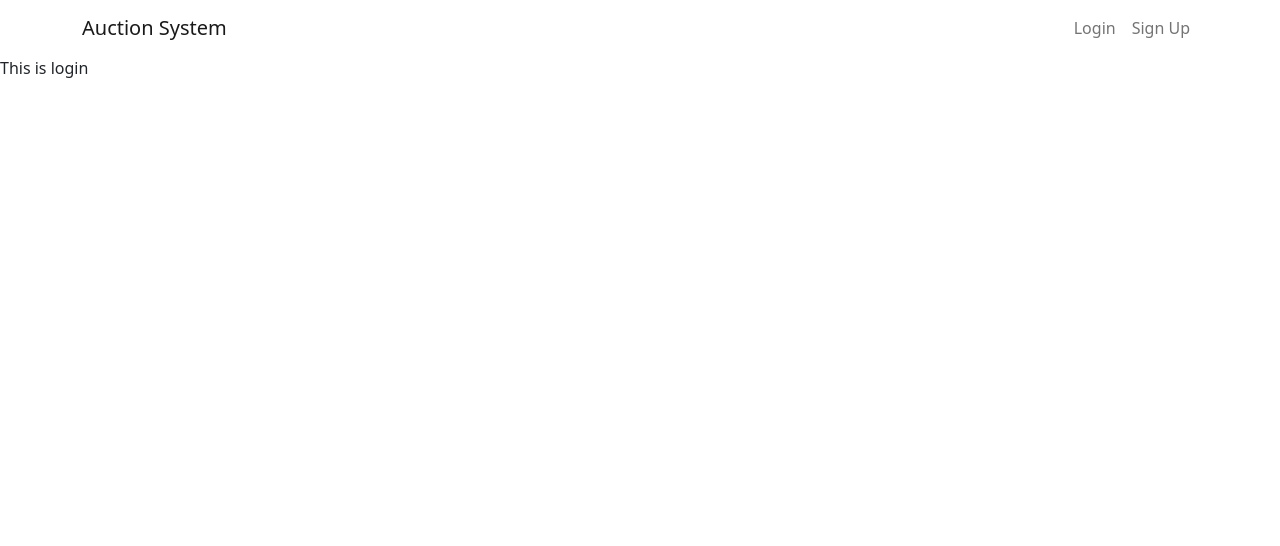
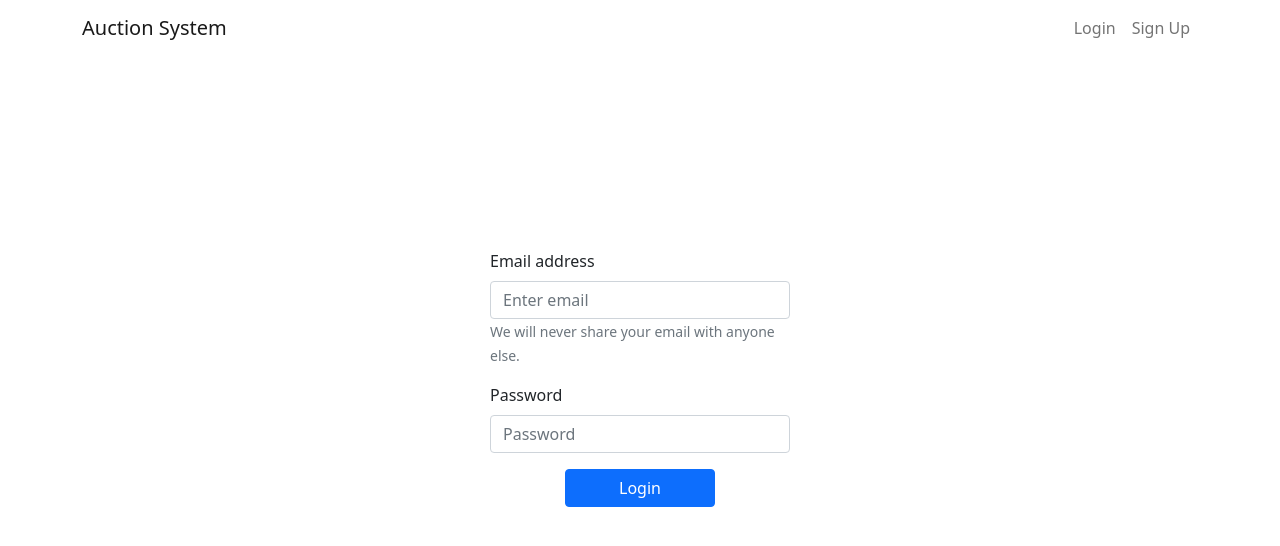
Before and after one commit to Sowmiya-Mani/frontend, a React (Create React App) app: page /login in a window 1280 px wide. Shown: the top 546 px of the page. Built offline with nearby package versions, Linux system fonts and the light colour scheme.

Commit message:
Made a basic login page design

```diff
--- a/src/routes/Login/Login.jsx
+++ b/src/routes/Login/Login.jsx
@@ -1,12 +1,31 @@
 import React from "react";
 import NavigationBar from "../../components/NavigationBar";
-import "./Login.scss";
+import { Container, Form, Button } from "react-bootstrap";
+import styles from "./Login.module.scss";
 
 function Login() {
   return (
     <div>
       <NavigationBar />
-      This is login
+      <Container className={styles.container}>
+        <Form className={styles.form}>
+          <Form.Group className="mb-3" controlId="formBasicEmail">
+            <Form.Label>Email address</Form.Label>
+            <Form.Control type="email" placeholder="Enter email" />
+            <Form.Text className="text-muted">
+              We will never share your email with anyone else.
+            </Form.Text>
+          </Form.Group>
+
+          <Form.Group className="mb-3" controlId="formBasicPassword">
+            <Form.Label>Password</Form.Label>
+            <Form.Control type="password" placeholder="Password" />
+          </Form.Group>
+          <Button className={styles.button} variant="primary" type="submit">
+            Login
+          </Button>
+        </Form>
+      </Container>
     </div>
   );
 }
--- /dev/null
+++ b/src/routes/Login/Login.module.scss
@@ -0,0 +1,28 @@
+.container {
+  height: calc(100vh - 56px);
+  display: flex;
+  flex-direction: column;
+  justify-content: center;
+}
+
+.form {
+  display: flex;
+  flex-direction: column;
+  width: 300px;
+  margin-left: auto;
+  margin-right: auto;
+  margin-bottom: 100px;
+}
+
+.button {
+  width: 150px;
+  text-align: center;
+  margin-left: auto;
+  margin-right: auto;
+}
+
+@media (max-width: 400px) {
+  .form {
+    width: auto;
+  }
+}
```
Also changed, not shown: src/routes/Login/Login.scss (deleted).
